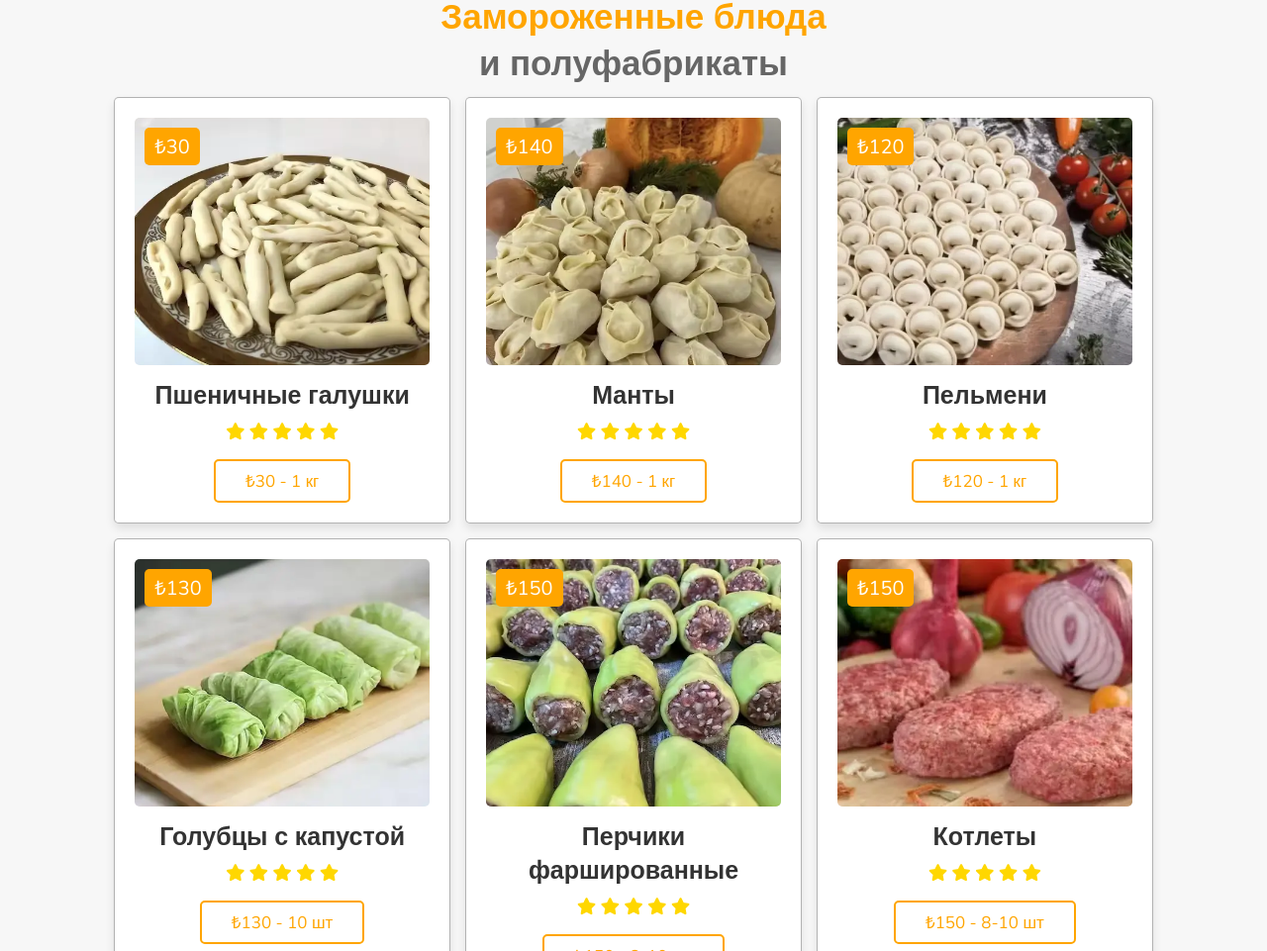
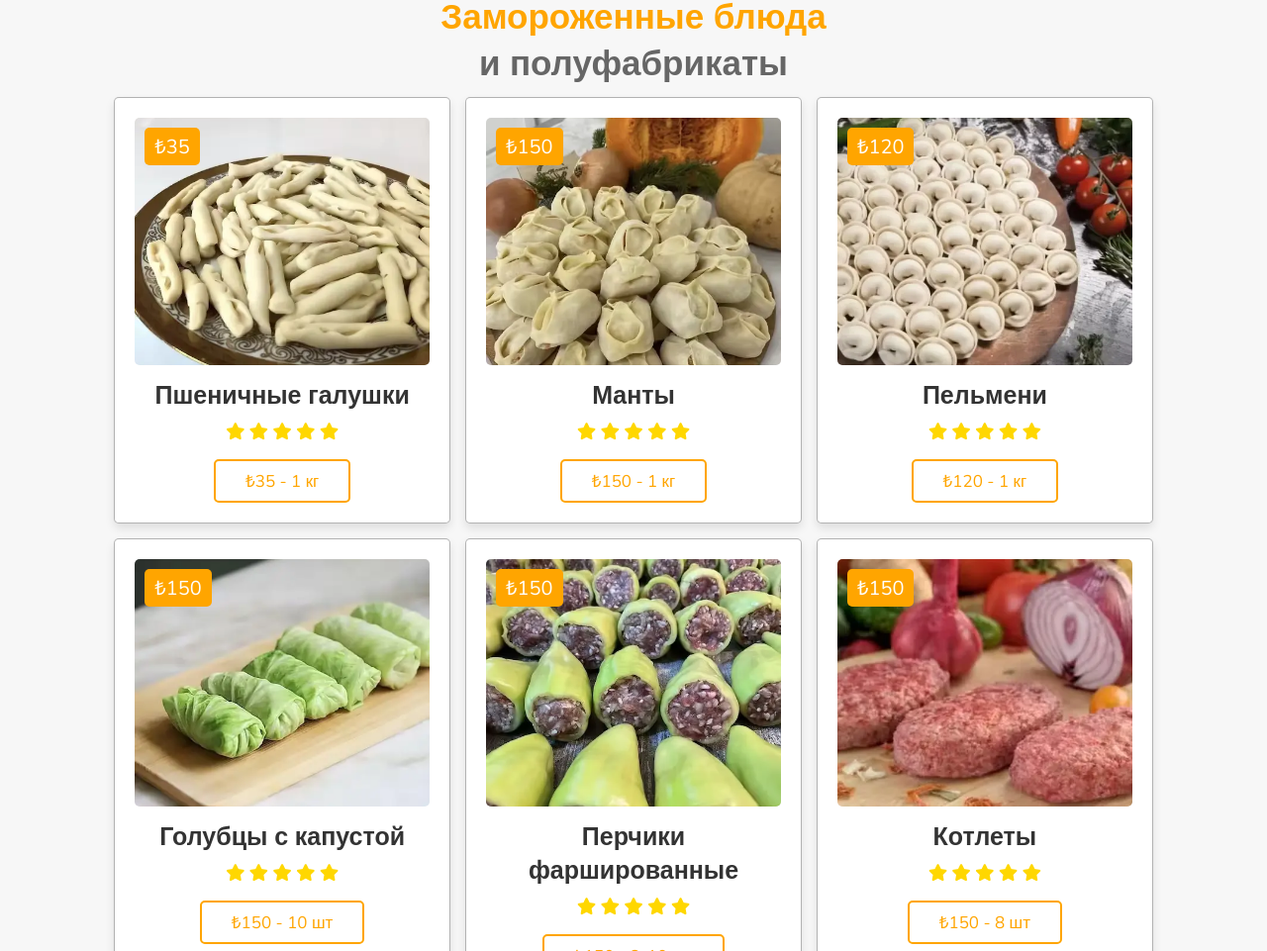
Before and after one commit to Khamzat995/food-site, a plain HTML site: page index.html in a window 1280 px wide. Shown: the part 3331-4292 px from the top of the page at 99% size. Drawn offline with nearby package versions, Linux system fonts and the light colour scheme.

Commit message:
new-price

```diff
--- a/index.html
+++ b/index.html
@@ -284,7 +284,7 @@
         <div class="box-container">
 
             <div class="box">
-                <span class="price">₺30</span>
+                <span class="price">₺35</span>
                 <img src="images/photo5274085003740952487.webp" alt="photo487">
                 <h3>Пшеничные галушки</h3>
                 <div class="stars">
@@ -294,10 +294,10 @@
                     <i class="fas fa-star"></i>
                     <i class="fas fa-star"></i>
                 </div>
-                <button class="btn">₺30 - 1 кг</button>
+                <button class="btn">₺35 - 1 кг</button>
             </div>
             <div class="box">
-                <span class="price">₺140</span>
+                <span class="price">₺150</span>
                 <img src="images/photomanty.webp" alt="photomanty1">
                 <h3>Манты</h3>
                 <div class="stars">
@@ -307,7 +307,7 @@
                     <i class="fas fa-star"></i>
                     <i class="fas fa-star"></i>
                 </div>
-                <button class="btn">₺140 - 1 кг</button>
+                <button class="btn">₺150 - 1 кг</button>
             </div>
             <div class="box">
                 <span class="price">₺120</span>
@@ -323,7 +323,7 @@
                 <button class="btn">₺120 - 1 кг</button>
             </div>
             <div class="box">
-                <span class="price">₺130</span>
+                <span class="price">₺150</span>
                 <img src="images/photo5274085003740952490.webp" alt="photo490">
                 <h3>Голубцы с капустой</h3>
                 <div class="stars">
@@ -333,7 +333,7 @@
                     <i class="fas fa-star"></i>
                     <i class="fas fa-star"></i>
                 </div>
-                <button class="btn">₺130 - 10 шт</button>
+                <button class="btn">₺150 - 10 шт</button>
             </div>
             <div class="box">
                 <span class="price">₺150</span>
@@ -359,7 +359,7 @@
                     <i class="fas fa-star"></i>
                     <i class="fas fa-star"></i>
                 </div>
-                <button class="btn">₺150 - 8-10 шт</button>
+                <button class="btn">₺150 - 8 шт</button>
             </div>
             <div class="box">
                 <span class="price">₺80</span>
@@ -415,7 +415,7 @@
                 <button class="btn">₺80 - 1 шт</button>
             </div>
             <div class="box">
-                <span class="price">₺110</span>
+                <span class="price">₺150</span>
                 <img src="images/photo5451806313748216340.webp" alt="photo497">
                 <h3>Мясной рулет</h3>
                 <div class="stars">
@@ -425,7 +425,7 @@
                     <i class="fas fa-star"></i>
                     <i class="fas fa-star"></i>
                 </div>
-                <button class="btn">₺110 - 1 шт</button>
+                <button class="btn">₺150 - 1 шт</button>
             </div>
             <div class="box">
                 <span class="price">₺150</span>
```
